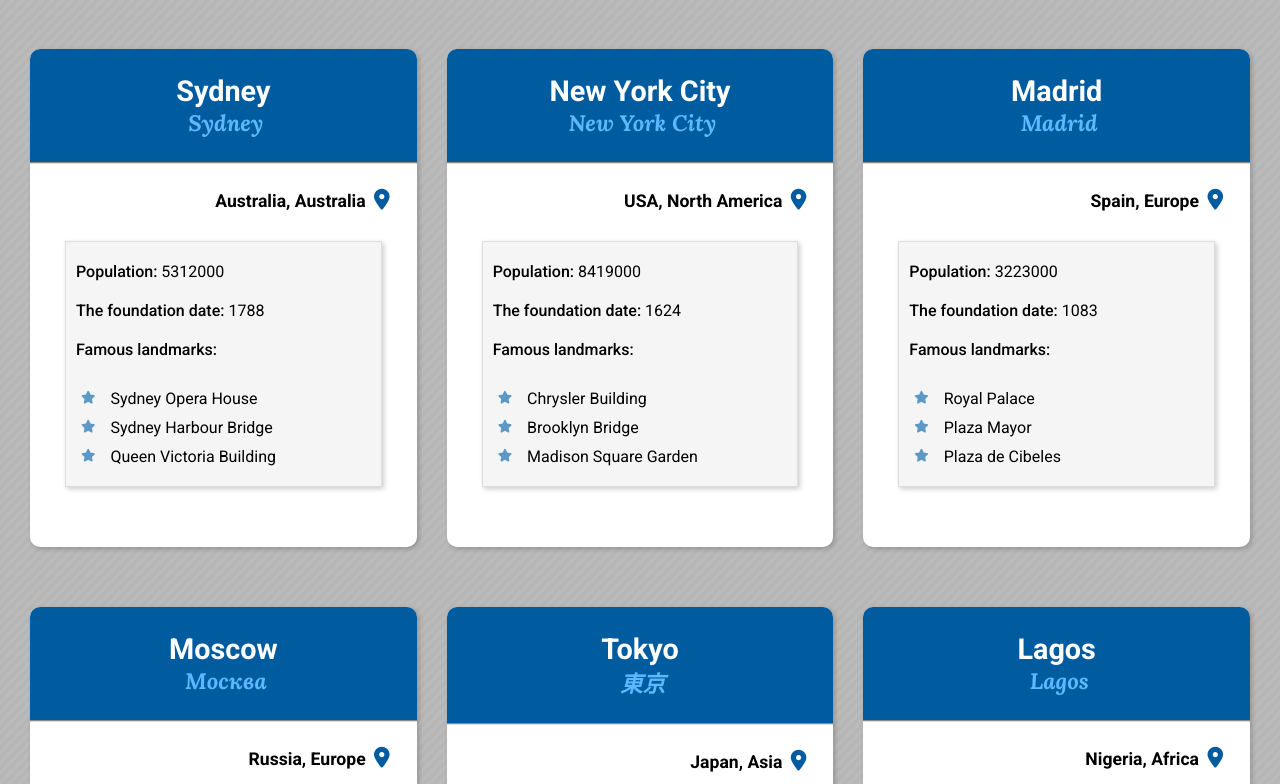
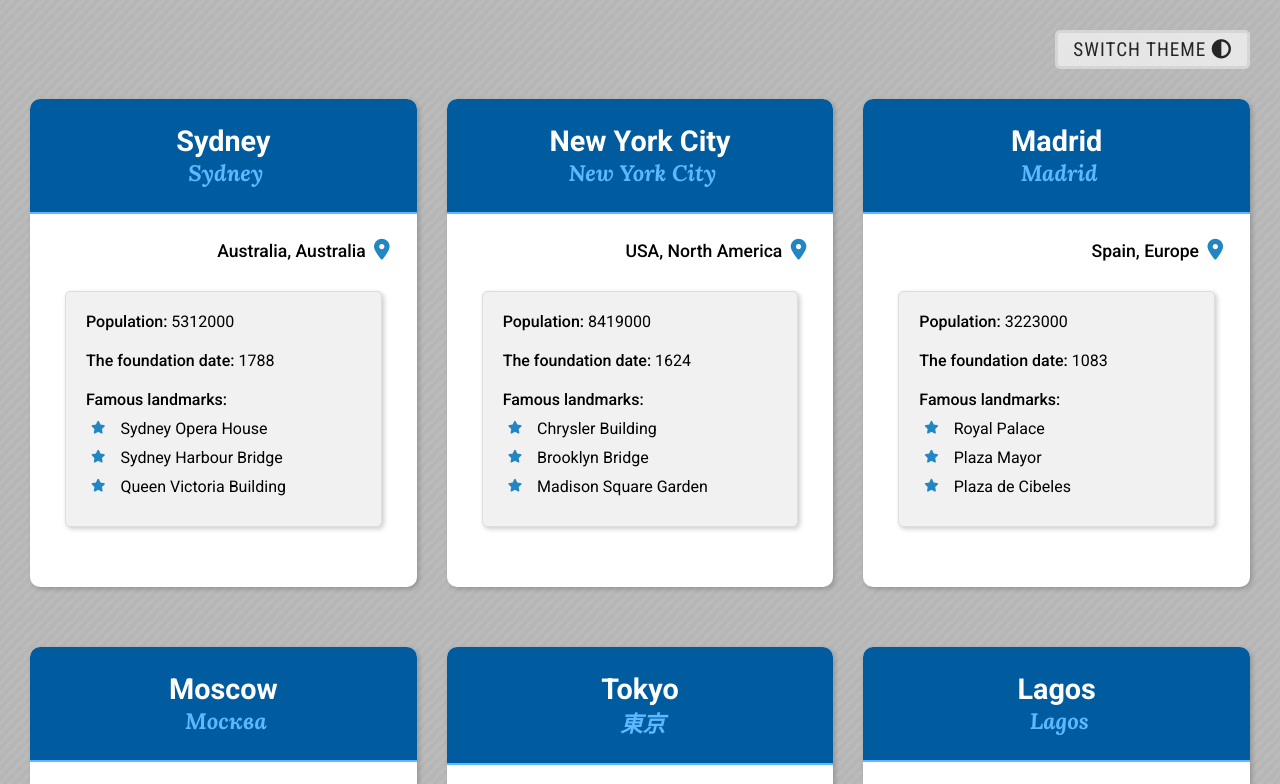
Before and after one commit to svetlana-urasinova/ottonova-www, a plain HTML site: page frontend/index.html in a window 1280 px wide. Shown: the top 784 px of the page. Drawn offline with Linux system fonts and the light colour scheme.

Commit message:
Implement theme switcher

```diff
--- a/frontend/css/style.scss
+++ b/frontend/css/style.scss
@@ -1,18 +1,7 @@
-@import url("https://fonts.googleapis.com/css2?family=Lora:ital,wght@0,400;0,700;1,400;1,700&family=Roboto+Mono:wght@300&family=Roboto:wght@400;500;700&display=swap");
-
+@import url('https://fonts.googleapis.com/css2?family=Lora:ital,wght@0,400;0,700;1,400;1,700&family=Roboto+Condensed&family=Roboto:wght@400;500;700&display=swap');
 * {
   box-sizing: border-box;
 }
-
-$color-primary: #0288d1;
-$color-primary-light: #5eb8ff;
-$color-primary-dark: #005b9f;
-$color-secondary: #90caf9;
-$color-secondary-light: #c3fdff;
-$color-secondary-dark: #5d99c6;
-$color-surface: #bbb;
-$color-surface-light: #f5f5f5;
-$color-surface-dark: #b6b6b6;
 
 body,
 html {
@@ -20,25 +9,63 @@ html {
   padding: 0;
 }
 
+.app-root.light-theme {
+  --primary: #0288d1;
+  --primary-light: #5eb8ff;
+  --primary-dark: #005b9f;
+  --secondary: #64b5f6;
+  --secondary-light: #9be7ff;
+  --secondary-dark: #2286c3;
+  --surface: #bbb;
+  --surface-dark: #b6b6b6;
+  --card-bgr: white;
+  --base-bgr: #f1f1f1;
+  --default-border: #ddd;
+  --font-main: black;
+  --font-contrast: white;
+}
+
+.app-root.dark-theme {
+  --primary: #212121;
+  --primary-light: #484848;
+  --primary-dark: #000000;
+  --secondary: #90caf9;
+  --secondary-light: #c3fdff;
+  --secondary-dark: #5d99c6;
+  --surface: #777;
+  --surface-dark: #727272;
+  --card-bgr: #464646;
+  --base-bgr: #363636;
+  --default-border: #292929;
+  --font-main: white;
+  --font-contrast: white;
+}
+
 body {
-  background-color: $color-surface;
-  background-image: linear-gradient(-45deg,
-                                      $color-surface 25%, $color-surface-dark 0,
-                                      $color-surface-dark 50%, $color-surface 0,
-                                      $color-surface 75%, $color-surface-dark 0);
+  background-color: var(--surface);
+  background-image: linear-gradient(
+    -45deg,
+    var(--surface) 25%,
+    var(--surface-dark) 0,
+    var(--surface-dark) 50%,
+    var(--surface) 0,
+    var(--surface) 75%,
+    var(--surface-dark) 0
+  );
   background-position: bottom left;
   background-size: 10px 10px;
   background-repeat: repeat;
-  color: black;
+  color: var(--font-main);
   font: normal 1.2rem "Roboto", sans-serif;
   padding: 30px;
 }
 
+
 @mixin link() {
-  color: $color-primary-dark;
+  color: var(--secondary-dark);
 
   &:hover {
-    color: lighten($color-primary-dark, 10%);
+    color: var(--secondary);
   }
 
   &:active {
@@ -50,16 +77,31 @@ body {
   box-shadow: 2px 2px 5px rgba(0, 0, 0, 0.2);
 }
 
+@mixin rounded() {
+  border-radius: 5px;
+}
+
+@mixin bordered() {
+  border: 1px solid var(--default-border);
+}
+
+@mixin base-block() {
+  @include shadow();
+  @include rounded();
+  @include bordered();
+  background-color: var(--base-bgr);
+  color: var(--font-main);
+}
 
 .card {
   @include shadow();
-  background-color: white;
+  background-color: var(--card-bgr);
   border-radius: 10px;
   padding: 0;
 
   &__header {
-    background-color: $color-primary-dark;
-    border-bottom: 2px groove #ddd;
+    background-color: var(--primary-dark);
+    border-bottom: 2px solid var(--primary-light);
     color: white;
     padding: 25px;
     overflow-wrap: break-word;
@@ -76,6 +118,43 @@ body {
   }
 }
 
+.btn {
+  @include rounded();
+  background-color: var(--base-bgr);
+  border: 3px solid var(--default-border);
+  color: var(--font-main);
+  cursor: pointer;
+  font: normal 1.2rem 'Roboto Condensed', Arial, sans-serif;
+  letter-spacing: 1px;
+  outline: none;
+  padding: 5px 15px;
+  text-overflow: ellipsis;
+  text-transform: uppercase;
+}
+
+
+header {
+  display: flex;
+  flex-direction: row;
+  justify-content: flex-end;
+  margin-bottom: 30px;
+}
+
+.theme-switcher {
+  &__btn {
+    opacity: 0.8;
+
+    &:hover {
+      opacity: 0.9;
+    }
+
+    &:active {
+      opacity: 0.7;
+    }
+  }
+
+}
+
 .cities {
   align-content: flex-start;
   display: grid;
@@ -84,11 +163,11 @@ body {
   grid-template-columns: repeat(auto-fit, minmax(300px, 1fr));
   justify-content: center;
   list-style-type: none;
+  margin: 0;
   padding: 0;
 }
 
 .city {
-
   &__header {
     border-radius: 10px 10px 0 0;
   }
@@ -99,23 +178,20 @@ body {
   }
 
   &__name-native {
-    color: $color-primary-light;
+    color: var(--primary-light);
     font: bold italic 1.4rem "Lora", serif;
     margin-left: 5px;
   }
 
   &__location {
     font-size: 1.1rem;
-    font-weight: bold;
+    font-weight: 500;
     margin-bottom: 30px;
     position: relative;
     text-align: right;
 
     .hint {
-      @include shadow();
-      background-color: $color-surface-light;
-      border: 1px solid #ddd;
-      border-radius: 5px;
+      @include base-block();
       clip: rect(0 0 0 0);
       font-size: 0.8rem;
       font-style: italic;
@@ -148,7 +224,6 @@ body {
       font-size: 1.3rem;
       margin-left: 2px;
     }
-
   }
 
   &__coords {
@@ -172,13 +247,10 @@ body {
   }
 
   &__info {
-    @include shadow();
-    background-color: $color-surface-light;
-    border: 1px solid #ddd;
-    color: black;
+    @include base-block();
     font-size: 1rem;
     margin: 0 10px;
-    padding: 20px 10px;
+    padding: 20px;
     text-align: left;
 
     dl {
@@ -199,14 +271,13 @@ body {
       margin: 0;
       margin-bottom: 20px;
     }
-
-    dt:last-child,
-    dd:last-child {
-      margin-bottom: 0;
-    }
   }
 
   &__landmarks {
+    dt, dd {
+      margin-bottom: 10px;
+    }
+
     dd {
       display: block;
     }
@@ -214,7 +285,6 @@ body {
     &-list {
       list-style: none;
       padding: 0;
-      padding-top: 10px;
     }
 
     li {
@@ -228,7 +298,7 @@ body {
     }
 
     i {
-      color: $color-secondary-dark;
+      @include link();
       display: inline-block;
       font-size: 0.8rem;
       margin-right: 15px;
--- a/frontend/index.html
+++ b/frontend/index.html
@@ -9,7 +9,17 @@
     <script defer src="https://kit.fontawesome.com/17fb3e63c5.js" crossorigin="anonymous"></script>
     <script defer type="module" src="./js/app.js"></script>
 </head>
-<body>
+<body class="app-root light-theme">
+    <header>
+        <div class="theme-switcher">
+            <button class="btn theme-switcher__btn">
+                Switch theme
+                <span class="theme-switcher__icon">
+                    <i class="fas fa-adjust"></i>
+                </span>
+            </button>
+        </div>
+    </header>
     <main>
         <ul class="cities"></ul>
     </main>
--- a/frontend/js/app.js
+++ b/frontend/js/app.js
@@ -1,5 +1,11 @@
 import data from "./json.tmp.js"; // tmp import
-import CityList from "./classes/CityList.js";
+import { CityList } from "./classes/CityList.js";
+import { ThemeSwitcher } from "./classes/ThemeSwitcher.js";
+
+const themeSwitcher = new ThemeSwitcher();
+const buttonThemeSwitcher = document.querySelector('.theme-switcher__btn');
+buttonThemeSwitcher.addEventListener('click', () => { themeSwitcher.handler()});
+
 
 const listElem = document.querySelector('.cities');
 const list = new CityList(listElem);
--- a/frontend/js/classes/City.js
+++ b/frontend/js/classes/City.js
@@ -1,9 +1,9 @@
-import TemplateHandler from "./TemplateHandler.js";
+import { TemplateHandler } from "./TemplateHandler.js";
 import template from "../templates/City/main.template.js";
 import templateLandmark from "../templates/City/landmarks-item.template.js";
 import templateSearchUrl from "../templates/City/search-url.template.js";
 
-export default class City {
+export class City {
     #elem;
     #data;
 
@@ -24,7 +24,6 @@ export default class City {
              where q is for query (coorinates here), z is for zoom and ll is for marker */
         const { name, latitude, longitude } = this.#data;
         const uri_safe_name = encodeURI(name);
-        console.log(uri_safe_name)
         return TemplateHandler.handle(templateSearchUrl, { latitude, longitude, name: uri_safe_name });
     }
 
--- a/frontend/js/classes/CityList.js
+++ b/frontend/js/classes/CityList.js
@@ -1,6 +1,6 @@
-import City from "./City.js";
+import { City } from "./City.js";
 
-export default class CityList {
+export class CityList {
     #cities = [];
     #elem;
 
--- a/frontend/js/classes/TemplateHandler.js
+++ b/frontend/js/classes/TemplateHandler.js
@@ -2,7 +2,7 @@
     Can be replaced with some library if needed
 */
 
-export default class TemplateHandler {
+export class TemplateHandler {
     static handle (template, data) {
         Object.keys(data).forEach(key => {
             const re = new RegExp(`%${key.toUpperCase()}%`, 'g');
--- /dev/null
+++ b/frontend/js/classes/ThemeSwitcher.js
@@ -0,0 +1,17 @@
+export class ThemeSwitcher {
+    #rootElem;
+    #themes = [
+        'light-theme',
+        'dark-theme'
+    ];
+
+    constructor() {
+        this.#rootElem = document.querySelector('.app-root');
+    }
+
+    handler() {
+        this.#themes.forEach(theme => {
+            this.#rootElem.classList.toggle(theme);
+        });
+    }
+}
```
Also changed, not shown: frontend/css/style.css, 1 other file.
